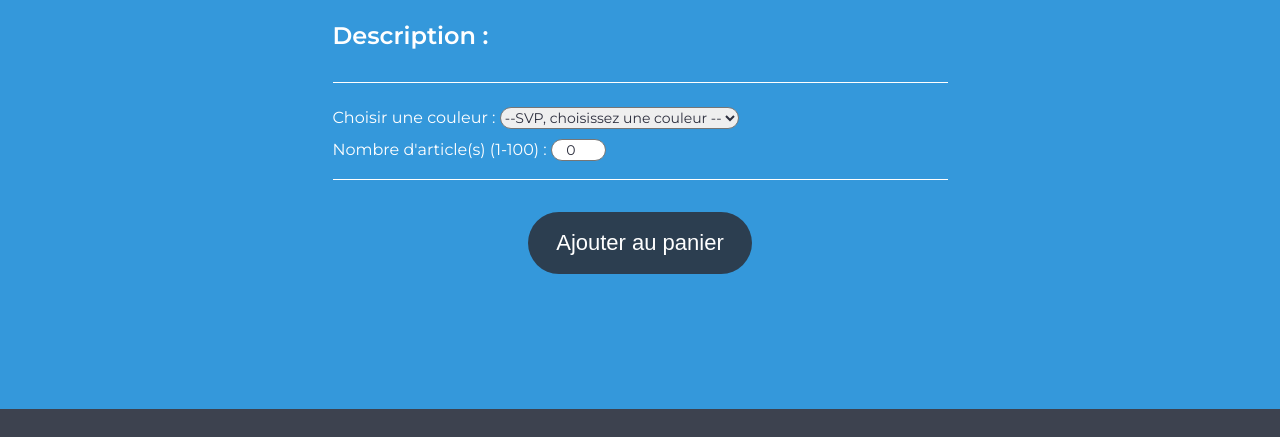
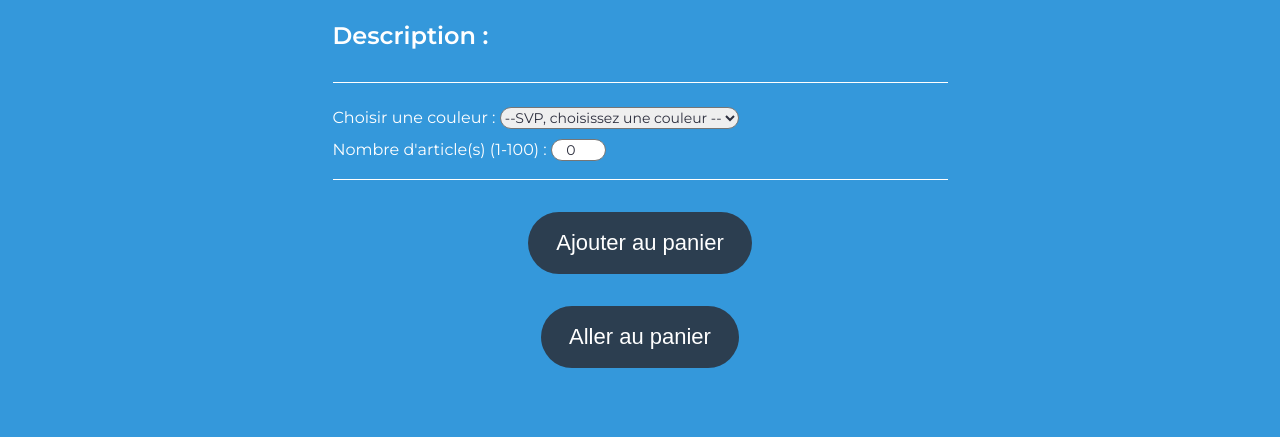
Before and after one commit to tonybrassard/kanap, a plain HTML site: page front/html/product.html in a window 1280 px wide. Shown: the part 927-1364 px from the top of the page. Drawn offline with Linux system fonts and the light colour scheme; no server answers; a script that the page names is missing.

Commit message:
Update product.html

```diff
--- a/front/html/product.html
+++ b/front/html/product.html
@@ -81,6 +81,10 @@
                 <button id="addToCart">Ajouter au panier</button>
               </div>
 
+              <div class="item__content__addButton">
+                <button id="goToCart">Aller au panier</button>
+              </div>
+
             </div>
           </article>
         </section>
```
